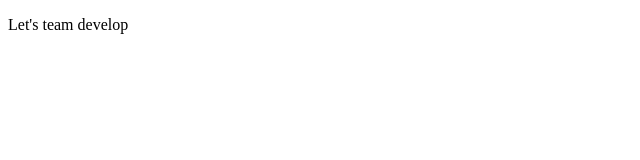
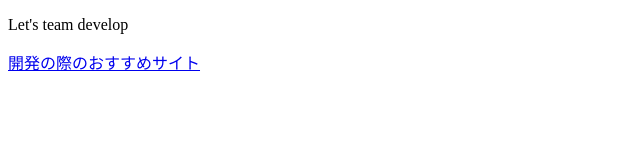
Before and after one commit to JoHigashiyama/pairwork_2, a plain HTML site: page index.html in a window 1280 px wide. Shown: the whole page, without its empty margins (0-640 px from the left). Drawn offline with Linux system fonts and the light colour scheme.

Commit message:
index.htmlの内容変更
bodyタグに開発の際に役立つおすすめサイトのURLを追加しました。

```diff
--- a/index.html
+++ b/index.html
@@ -7,5 +7,6 @@
 </head>
 <body>
     <p>Let's team develop</p>
+    <a href="https://tech-camp.in/note/pickup/102203/">開発の際のおすすめサイト</a>
 </body>
 </html>
```
